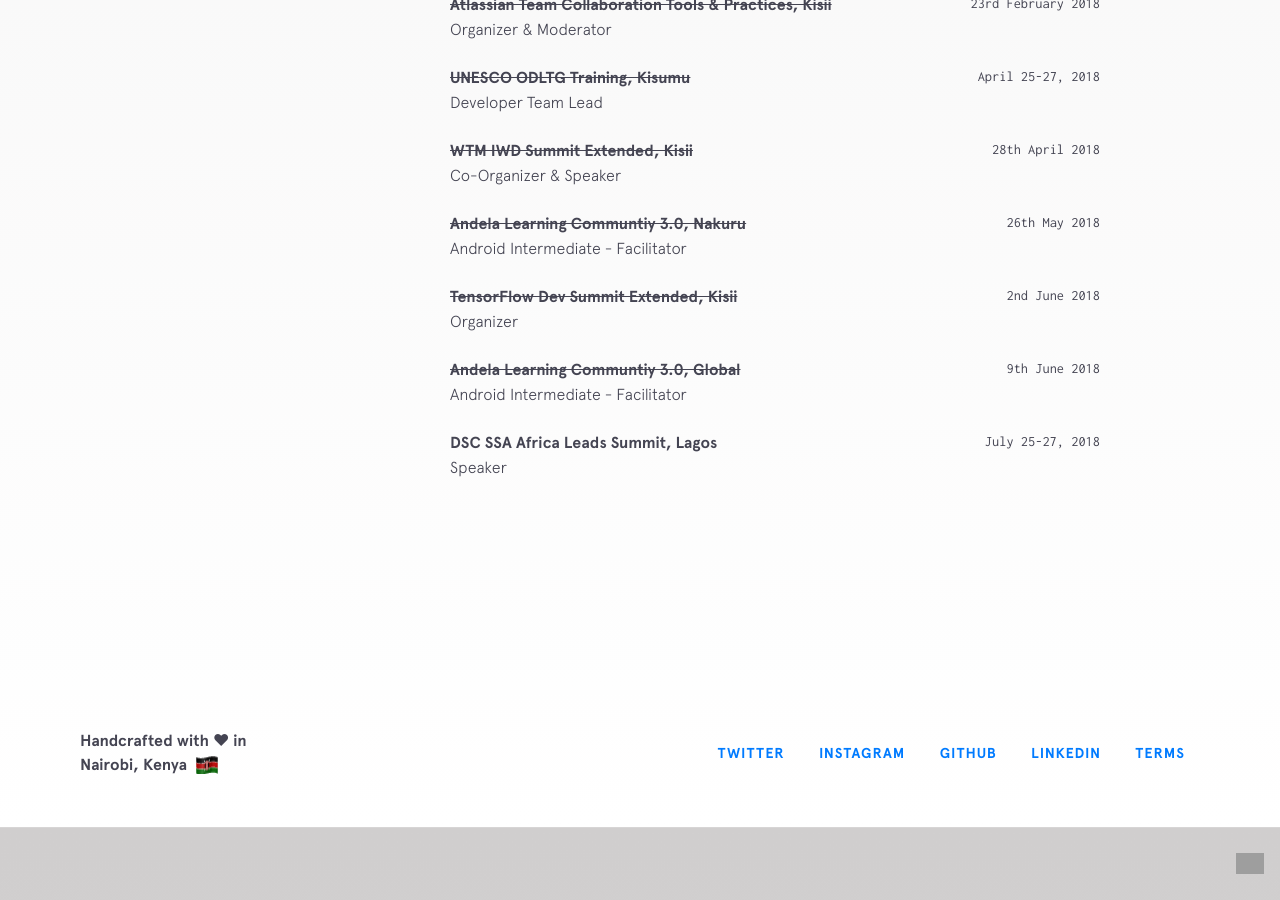
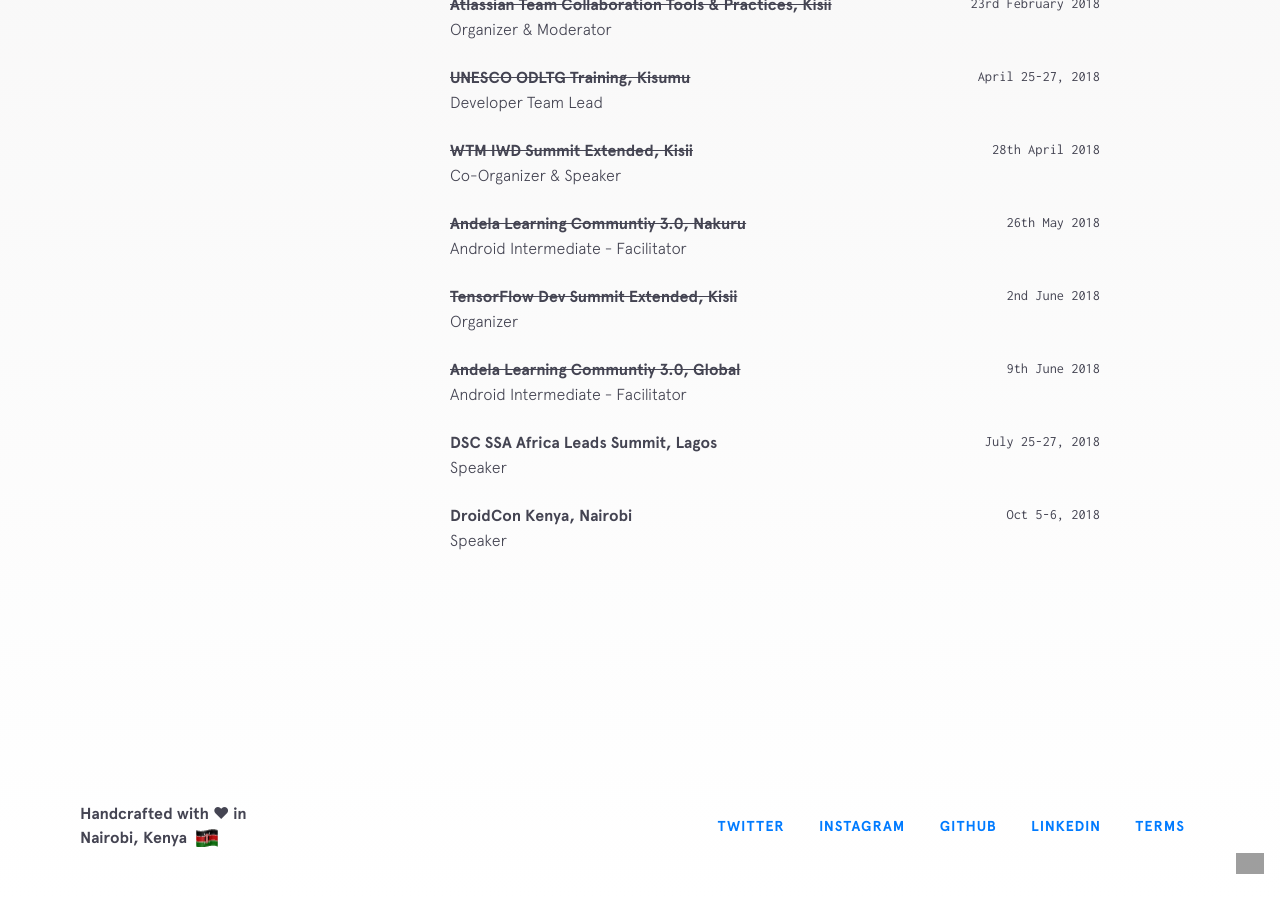
Before and after one commit to Timtech4u/timtech4u.github.io, a Jekyll site: the page built from index.html, in a window 1280 px wide and 900 px high, scrolled down 5913 px. Built offline with Jekyll 4.4.1, drawn with Linux system fonts in a browser that asks for light colours; nearby versions of some CDN libraries; grey boxes are pictures that could not be loaded.

Commit message:
added new event
Signed-off-by: Kelvin Kamau <kelvinkamau6808@gmail.com>

```diff
--- a/_data/conferences.yml
+++ b/_data/conferences.yml
@@ -42,3 +42,8 @@
   url: https://gdgkenya.org/directory
   date: July 25-27, 2018
   role: Speaker
+
+- title: DroidCon Kenya, Nairobi
+  url: https://droidcon.co.ke/
+  date: Oct 5-6, 2018
+  role: Speaker
```
